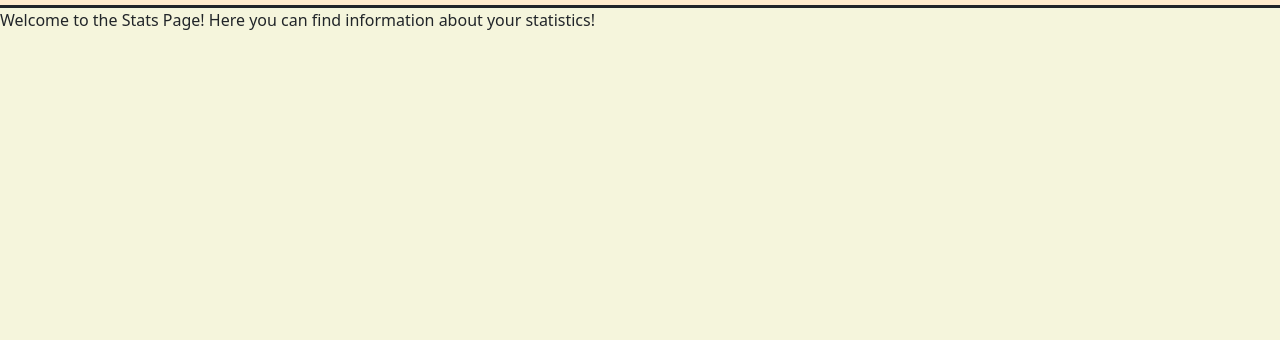
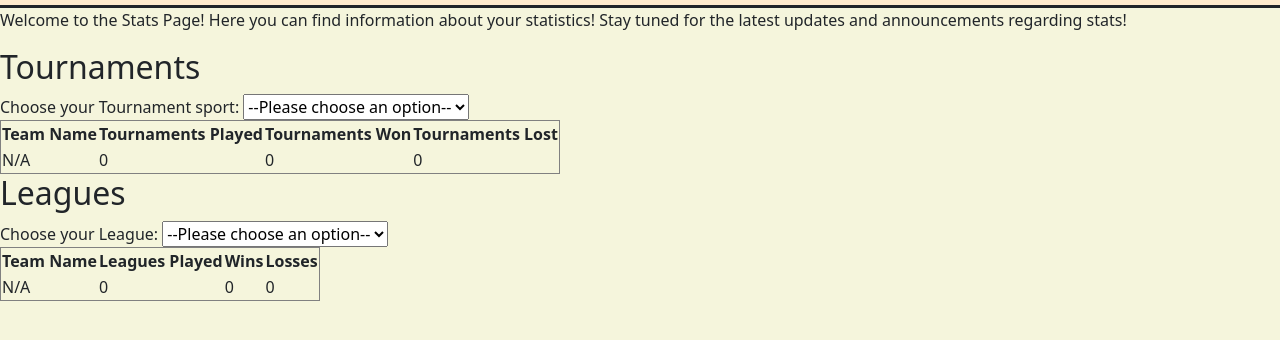
Before and after one commit to gilla5/Sports-Management-Website-Project, a plain HTML site: page stat.html in a window 1280 px wide. Shown: the part 102-442 px from the top of the page. Drawn offline with nearby package versions, Linux system fonts and the light colour scheme.

Commit message:
Update stat.html

```diff
--- a/stat.html
+++ b/stat.html
@@ -68,3 +68,56 @@
       </header>
       <p>
          Welcome to the Stats Page! Here you can find information about your statistics!
+         Stay tuned for the latest updates and announcements regarding stats!
+      </p>
+      <h2>Tournaments</h2>
+      <label for="Tsports">Choose your Tournament sport:</label>
+      <select id="sports" name="selected_sport">
+        <option value="">--Please choose an option--</option>
+        <option value="Baseball">Baseball</option>
+        <option value="Basketball">Basketball</option>
+        <option value="Hockey">Hockey</option>
+        <option value="Football">Football</option>
+        <option value="Soccer">Soccer</option>
+        <option value="Tennis">Tennis</option>
+      </select>
+
+  <table border="1">
+    <tr>
+      <th>Team Name</th>
+      <th>Tournaments Played</th>
+      <th>Tournaments Won</th>
+      <th>Tournaments Lost</th>
+    </tr>
+    <tr>
+      <td>N/A</td>
+      <td>0</td>
+      <td>0</td>
+      <td>0</td>
+    </tr>
+  </table>
+  <h2>Leagues</h2>
+  <label for="Lsports">Choose your League:</label>
+      <select id="sports" name="selected_sport">
+      <option value="">--Please choose an option--</option>
+      <option value="Baseball">Baseball</option>
+      <option value="Basketball">Basketball</option>
+      <option value="Hockey">Hockey</option>
+      <option value="Football">Football</option>
+      <option value="Soccer">Soccer</option>
+      <option value="Tennis">Tennis</option>
+      </select>
+  <table border="1">
+    <tr>
+      <th>Team Name</th>
+      <th>Leagues Played</th>
+      <th>Wins</th>
+      <th>Losses</th>
+    </tr>
+    <tr>
+      <td>N/A</td>
+      <td>0</td>
+      <td>0</td>
+      <td>0</td>
+    </tr>
+  </table>
```
